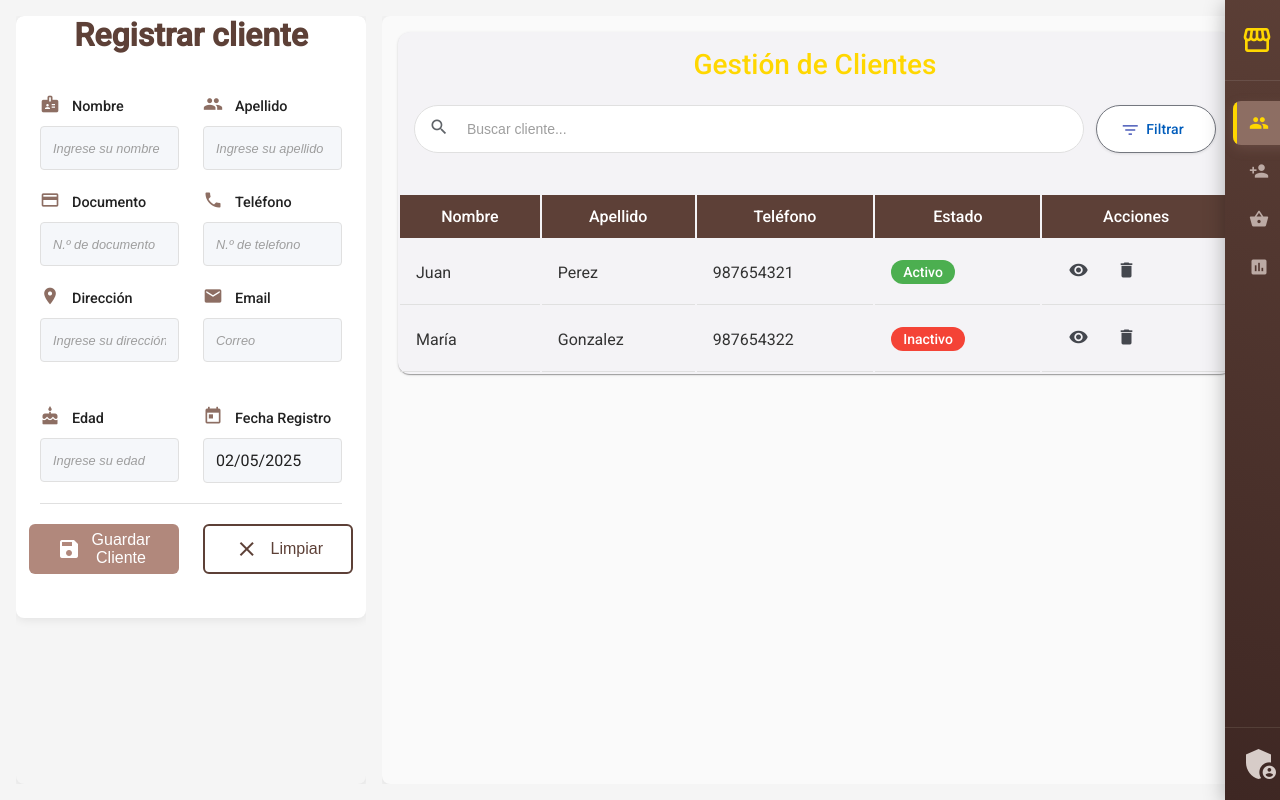
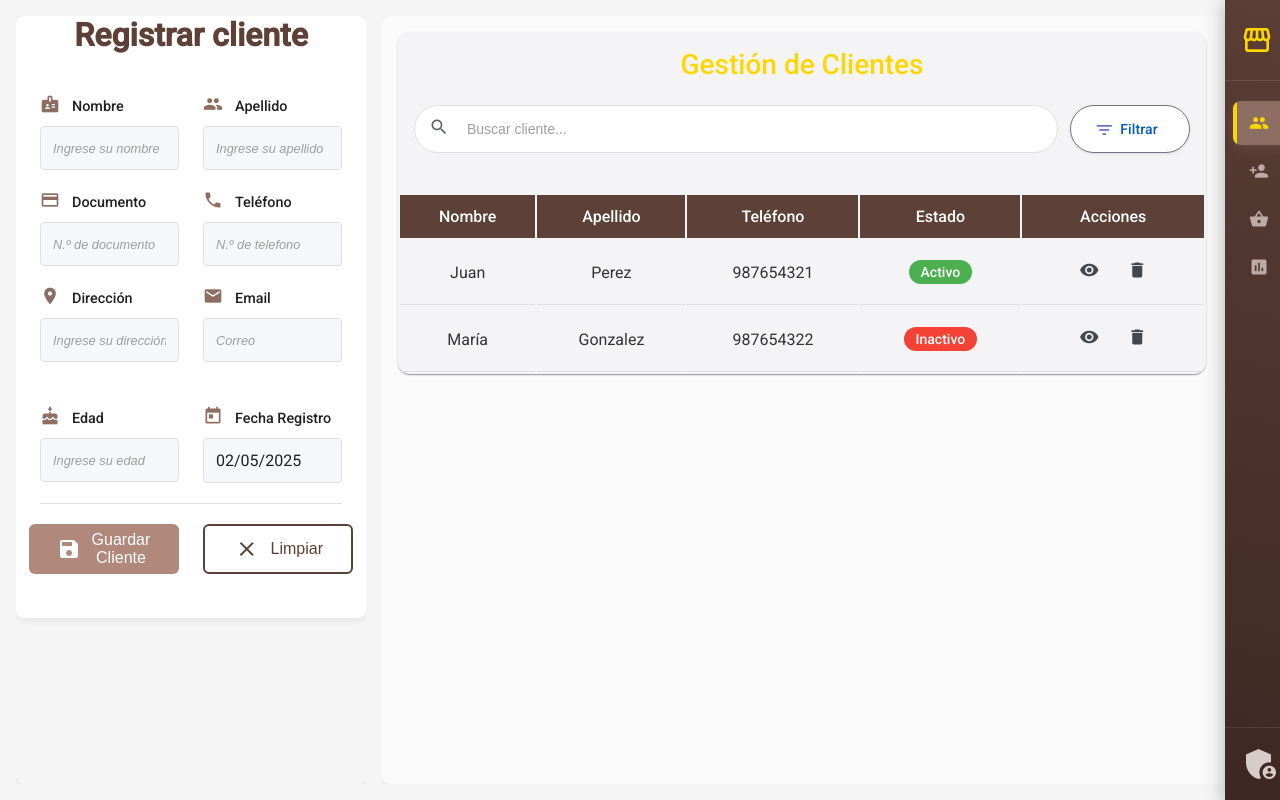
Before and after one commit to VictorTorreblancaFranco/PruebaAngular, an Angular app: page /customer-list in a window 1280 px wide. Built offline with nearby package versions, Linux system fonts and the light colour scheme; sample sign-in values are in the browser's storage.

Commit message:
actualizacion 6

```diff
--- a/src/app/feature/customer/customer-list/customer-list.component.scss
+++ b/src/app/feature/customer/customer-list/customer-list.component.scss
@@ -1,5 +1,5 @@
 .customer-list-container {
-    width: 100%;
+    width: 97%;
     height: 100%;
     padding: 16px;
     box-sizing: border-box;
@@ -29,18 +29,21 @@
             .customer-table {
                 width: 100%;
                 min-width: 600px; // Ancho mínimo para desktop
+                text-align: center;
 
                 th {
                     background-color: #5D4037;
                     color: white;
                     padding: 12px 16px;
                     font-weight: 500;
+
                 }
 
                 td {
                     padding: 12px 16px;
                     border-bottom: 1px solid #e0e0e0;
                     vertical-align: middle;
+
                 }
 
                 .status-badge {
@@ -63,6 +66,8 @@
 
                 .actions {
                     display: flex;
+                    justify-content: center;
+                    /* Cambié esto para centrar los botones */
                     gap: 8px;
 
                     button {
@@ -74,6 +79,8 @@
 
                         mat-icon {
                             font-size: 20px;
+                            margin-right: 0;
+                            /* Elimina el margen a la derecha */
                         }
                     }
                 }
```
